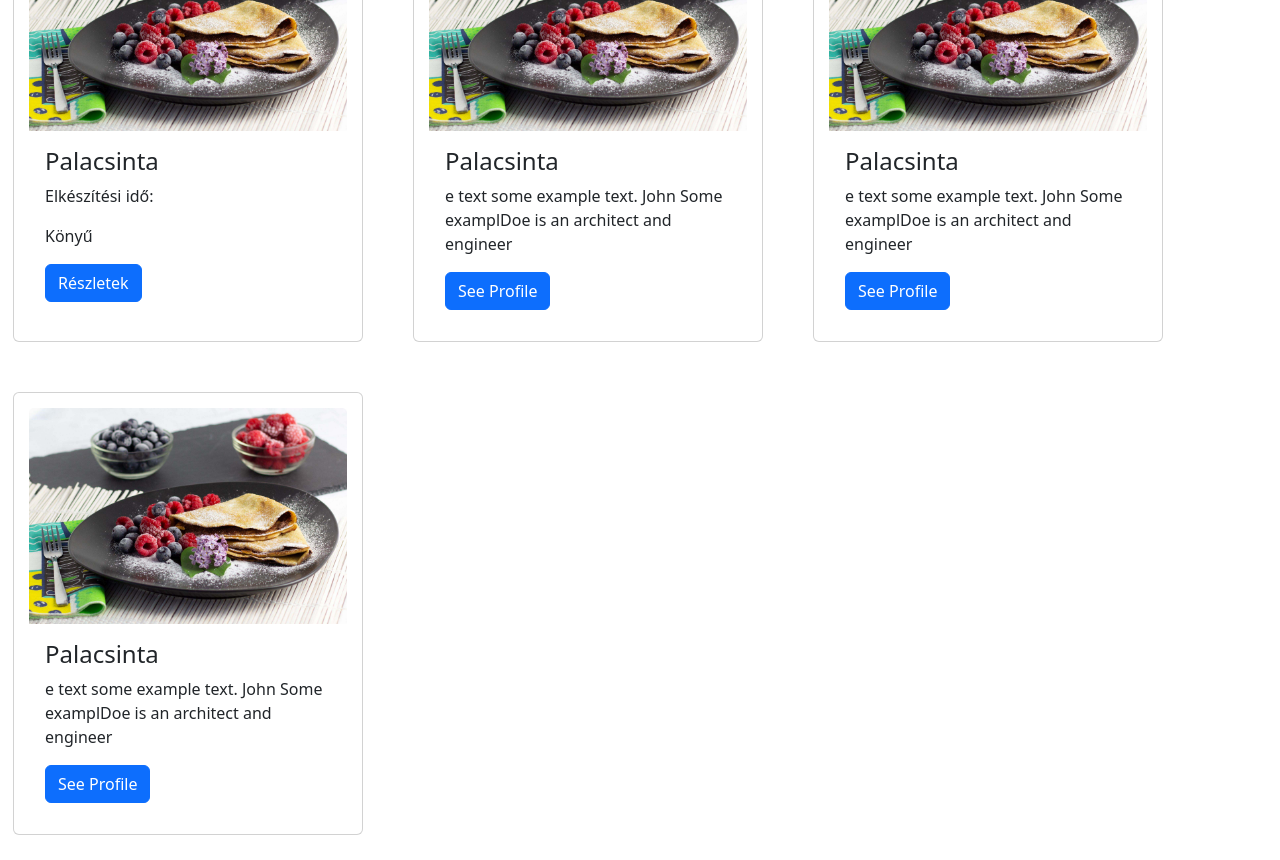
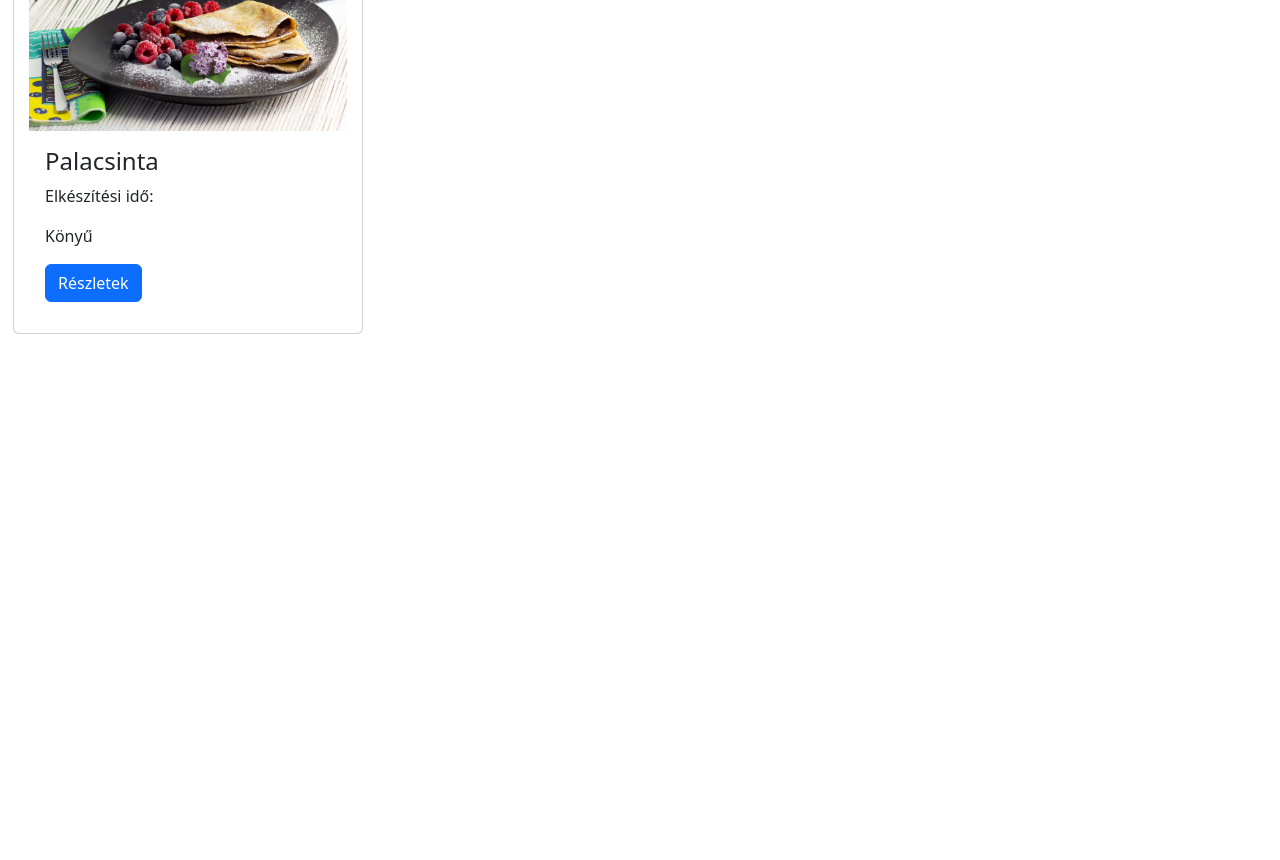
Before and after one commit to MelindaCsik/VueReceptgyujtemeny, a Vue app in the folder receptgyujtemeny/: page / in a window 1280 px wide. Shown: the part 240-1100 px from the top of the page. After the commit the page ends 800 px from the top, so only its background shows below. Built offline with nearby package versions, Linux system fonts and the light colour scheme.

Commit message:
Update Receptkonyv.vue

```diff
--- a/receptgyujtemeny/src/components/Receptkonyv.vue
+++ b/receptgyujtemeny/src/components/Receptkonyv.vue
@@ -63,33 +63,6 @@
           <a href="#" class="btn btn-primary">Részletek</a>
         </div>
       </div>
-
-      <div class="card col-lg-4">
-        <img class="card-img-top" src="../assets/palacsinta.jpg" alt="Card image">
-        <div class="card-body">
-          <h4 class="card-title">Palacsinta</h4>
-          <p class="card-text">e text some example text. John Some examplDoe is an architect and engineer</p>
-          <a href="#" class="btn btn-primary">See Profile</a>
-        </div>
-      </div>
-
-      <div class="card col-lg-4">
-        <img class="card-img-top" src="../assets/palacsinta.jpg" alt="Card image">
-        <div class="card-body">
-          <h4 class="card-title">Palacsinta</h4>
-          <p class="card-text">e text some example text. John Some examplDoe is an architect and engineer</p>
-          <a href="#" class="btn btn-primary">See Profile</a>
-        </div>
-      </div>
-
-      <div class="card col-lg-4">
-        <img class="card-img-top" src="../assets/palacsinta.jpg" alt="Card image">
-        <div class="card-body">
-          <h4 class="card-title">Palacsinta</h4>
-          <p class="card-text">e text some example text. John Some examplDoe is an architect and engineer</p>
-          <a href="#" class="btn btn-primary">See Profile</a>
-        </div>
-      </div>
     </div>
 
   </main>
```
